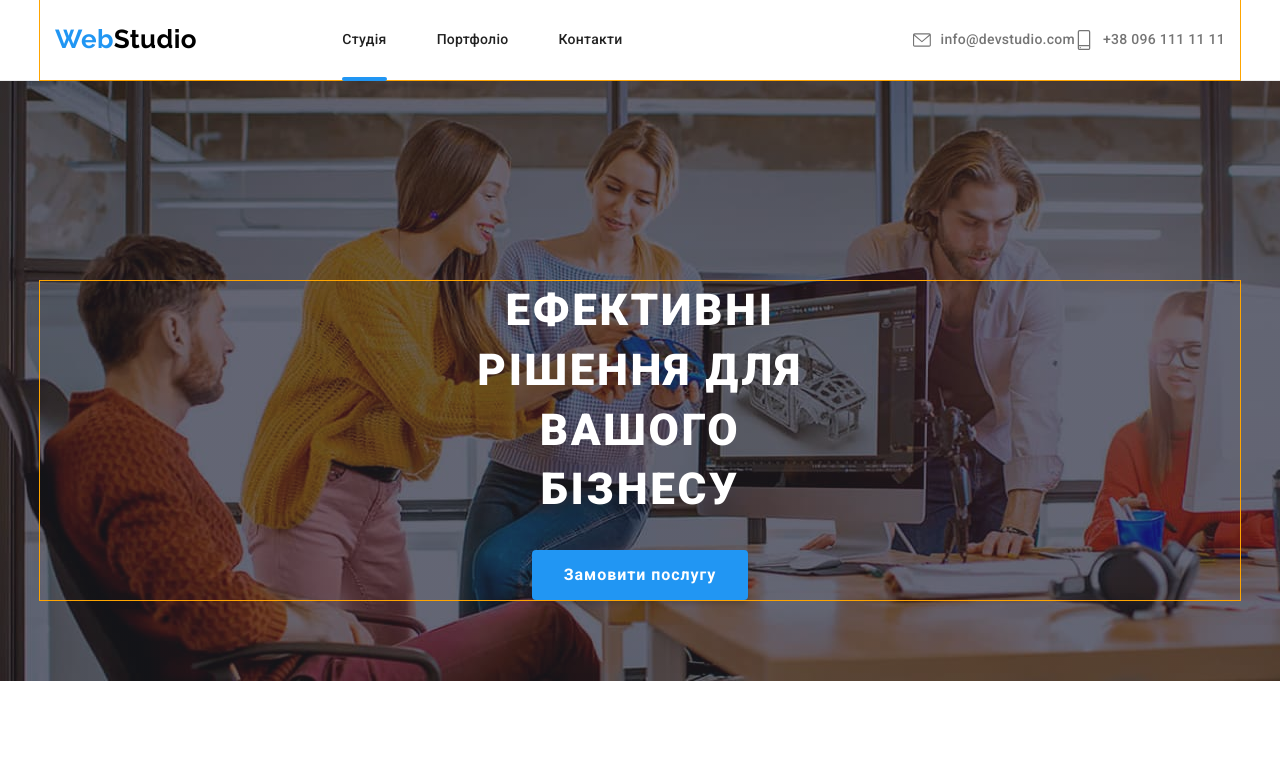
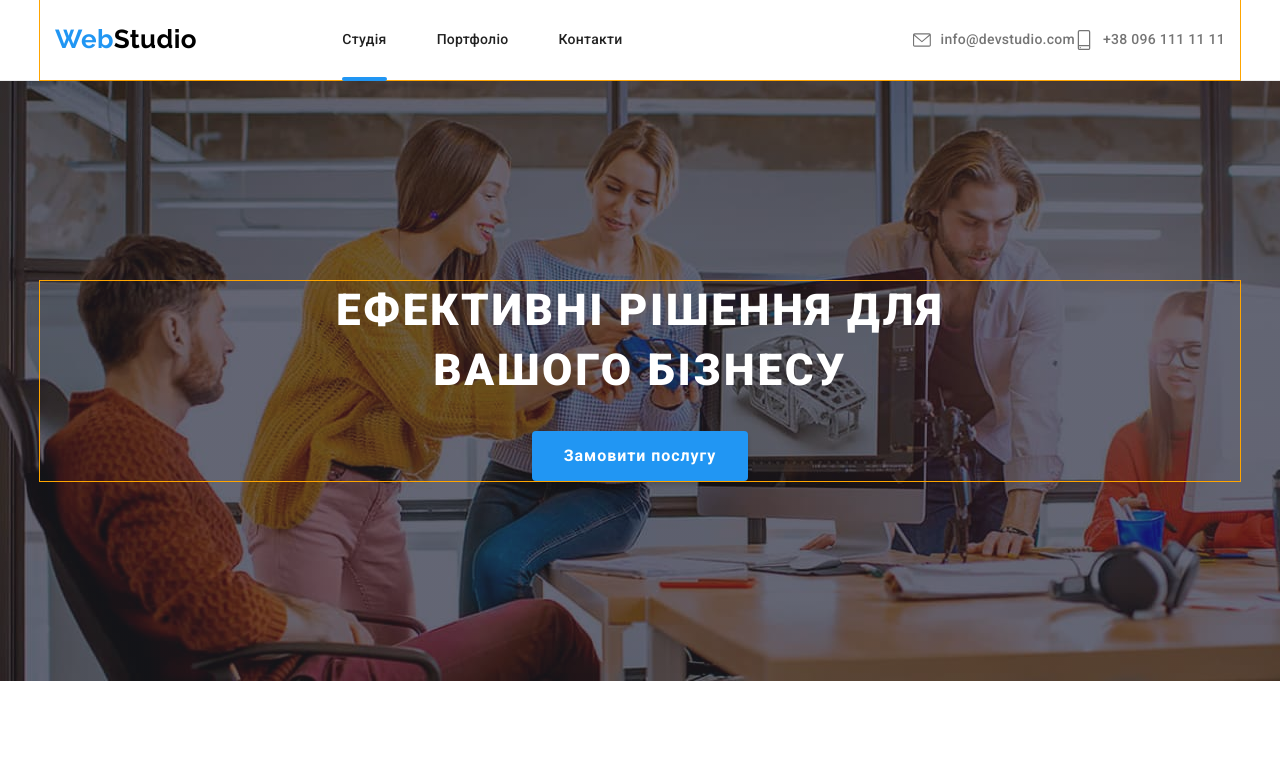
Before and after one commit to Gennadiy-Nikolaev/goit-markup-hw-08, a plain HTML site: page index.html in a window 1280 px wide. Shown: the top 772 px of the page. Drawn offline with nearby package versions, Linux system fonts and the light colour scheme; files that its build step writes are made by us from their sources.

Commit message:
Update _hero.scss

```diff
--- a/sass/components/_hero.scss
+++ b/sass/components/_hero.scss
@@ -2,7 +2,7 @@
 .hero {
   height: 600px;
   max-width: 1600px;
-  margin: 0 auto;
+  //margin: 0 auto;
   padding-top: 200px;
   padding-bottom: 200px;
   text-align: center;
@@ -24,12 +24,11 @@
   letter-spacing: 0.06em;
 
   @media screen and (min-width: 768px) {
-    width: 360px;
     font-size: 26px;
     line-height: 1.61;
   }
   @media screen and (min-width: 1200px) {
-    width: 696px;
+    max-width: 696px;
     font-size: 44px;
     line-height: 1.36;
   }
```
